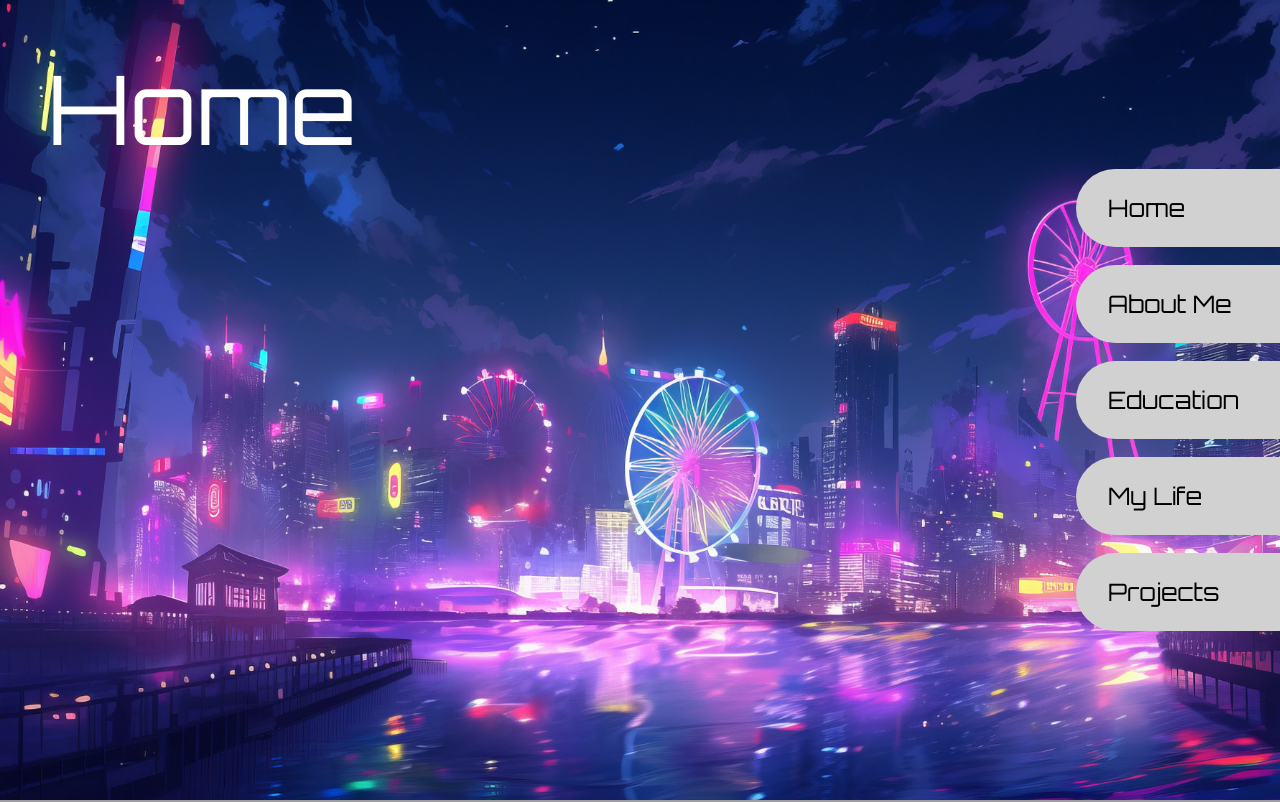
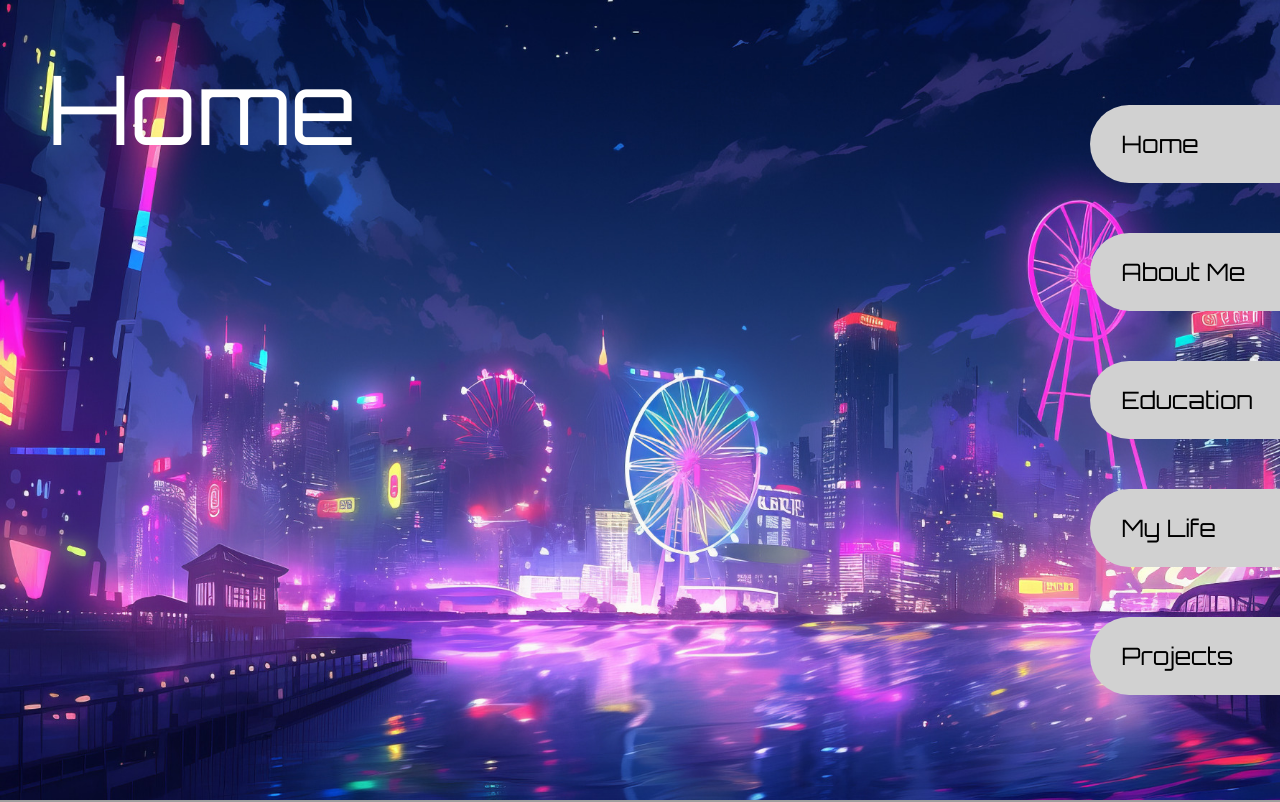
Before and after one commit to Aoi-U/WebsiteV2, a React (Create React App) app: page / in a window 1280 px wide. Shown: the top 802 px of the page. Built offline with nearby package versions, Linux system fonts and the light colour scheme; grey boxes are pictures that could not be loaded.

Commit message:
side nav now a attribute instead of list

```diff
--- a/src/App.css
+++ b/src/App.css
@@ -14,23 +14,24 @@ section {
   height: 100vh;
 }
 
-.side-nav {
+.side-nav-container {
   position: fixed;
   right: 0;
   height: 100%;
-  width: 15rem;
+  width: 14rem;
+  align-items: center;
   display: flex;
-  align-items: center;
 }
 
-.side-nav-ul {
+.side-nav {
+  display: flex;
+  flex-direction: column;
+  justify-content: space-around;
+  height: 80%;
   width: 100%;
-  height: 60%;
-  display: flex;
-  justify-content: space-around;
-  flex-direction: column;
 }
-.side-nav-ul li {
+
+.side-nav a {
   font: 1.5rem "Orbitron", sans-serif;
   padding: 1.5rem 0 1.5rem 2rem;
   margin-left: 15%;
@@ -39,13 +40,13 @@ section {
   transition: 0.5s;
 }
 
-.side-nav-ul li:hover {
+.side-nav a:hover {
   background-color: #ffffff;
   margin-left: 0;
   transition: 0.5s;
 }
 
-.side-nav-ul a {
+.side-nav a {
   text-decoration: none;
   color: black;
 }
--- a/src/App.js
+++ b/src/App.js
@@ -6,14 +6,14 @@ function App() {
   return (
     <div className="App">
       <div className="App-header"></div>
-      <div className="side-nav">
-        <ul className="side-nav-ul">
+      <div className="side-nav-container">
+        <div className="side-nav">
           <SideNav page="#Home-page" name="Home" />
           <SideNav page="#About-me-page" name="About Me" />
           <SideNav page="#Education-page" name="Education" />
           <SideNav page="#My-life-page" name="My Life" />
           <SideNav page="#Projects-page" name="Projects" />
-        </ul>
+        </div>
       </div>
       <section className="Page" id="Home-page">
         <div className="Home">
--- a/src/components/SideNav.js
+++ b/src/components/SideNav.js
@@ -1,9 +1,5 @@
 const SideNav = (props) => {
-  return (
-    <li>
-      <a href={props.page}>{props.name}</a>
-    </li>
-  );
+  return <a href={props.page}>{props.name}</a>;
 };
 
 export default SideNav;
```
